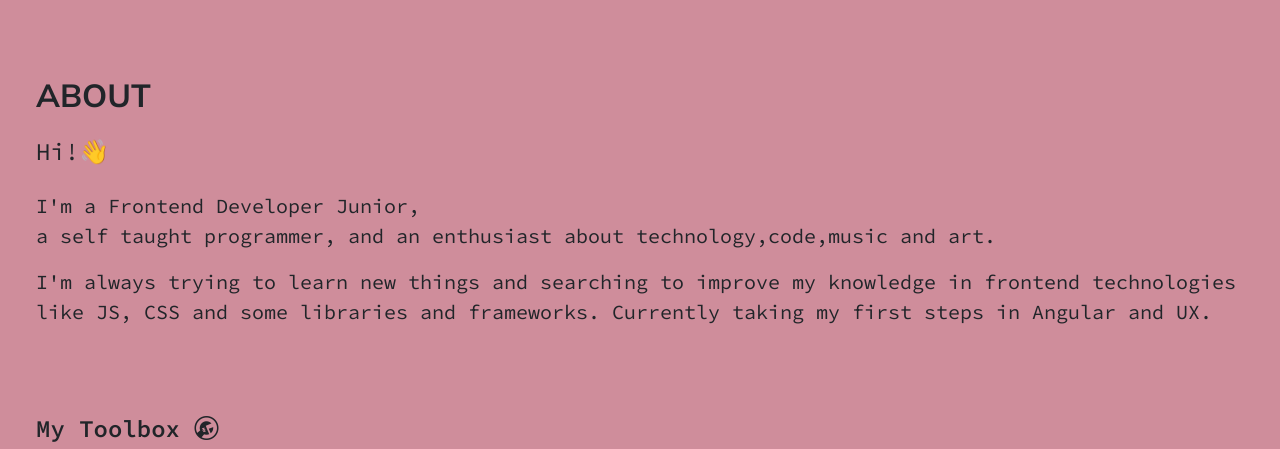
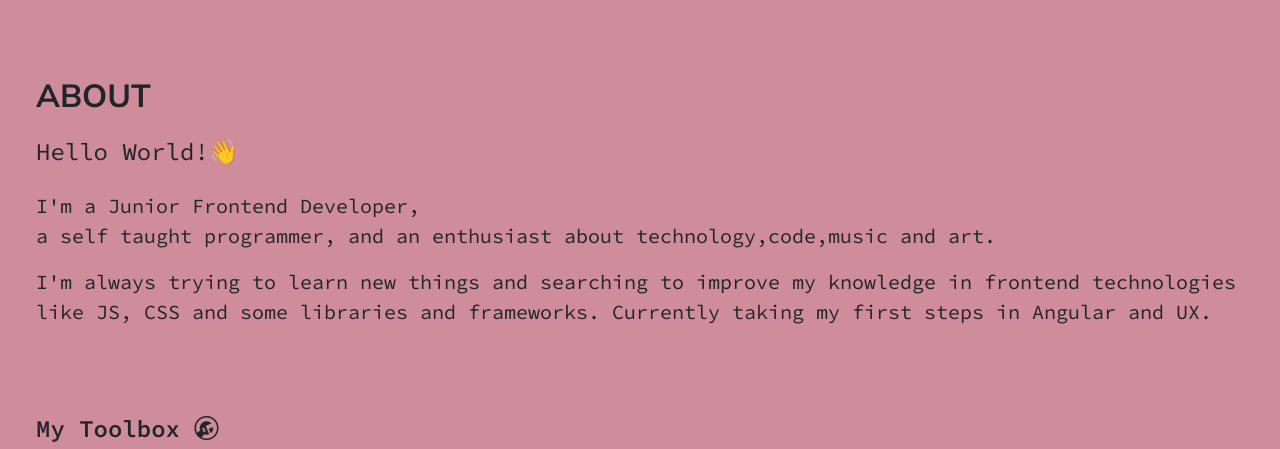
Before and after one commit to AbrilFS/Portfolio_, a plain HTML site: page index.html in a window 1280 px wide. Shown: the part 820-1269 px from the top of the page. Drawn offline with nearby package versions, Linux system fonts and the light colour scheme.

Commit message:
cahnge about me

```diff
--- a/index.html
+++ b/index.html
@@ -88,8 +88,8 @@
     <div class="row p-4">
       <div class="col gy-5">
         <h3 class="titles fs-2 fw-bold my-4">ABOUT</h3>
-        <h4 class="mb-4">Hi!👋</h4>
-          <p class="fs-5">I'm a Frontend Developer Junior, <br> a self taught programmer, and an enthusiast about technology,code,music and art.<br>
+        <h4 class="mb-4">Hello World!👋</h4>
+          <p class="fs-5">I'm a Junior Frontend Developer, <br> a self taught programmer, and an enthusiast about technology,code,music and art.<br>
           </p>
           <p class="fs-5">
             I'm always trying to learn new things and searching to improve my knowledge in frontend technologies like JS, CSS and some libraries and frameworks. Currently taking my first steps in Angular and UX.
```
